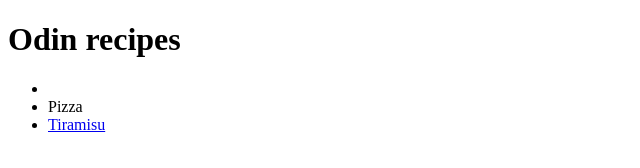
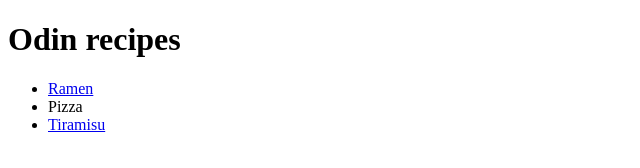
Before and after one commit to Jobreque/odin-recipes, a plain HTML site: page index.html in a window 1280 px wide. Shown: the full height of the page, 0-640 px from the left. Drawn offline with Linux system fonts and the light colour scheme.

Commit message:
Updated HTML

```diff
--- a/index.html
+++ b/index.html
@@ -3,24 +3,17 @@
 
 <head>
   <meta charset="UTF-8" />
-  <link rel="stylesheet" href="/style.css" />
-  <link rel="icon" type="image/svg+xml" href="/vite.svg" />
   <meta name="viewport" content="width=device-width, initial-scale=1.0" />
-  <title>Vite</title>
+  <title>Odin Recipes</title>
 </head>
 
 <body>
-  <div>
-    <h1>Odin recipes</h1>
-    <ul>
-      <li><a href="https://www.allrecipes.com/recipe/263054/chicken-ramen-bowl/"></a></li>
-      <li><a href="https://www.allrecipes.com/recipe/220190/ds-taco-pizza/"></a>Pizza</li>
-      <li><a href="https://www.allrecipes.com/recipe/27136/emilys-famous-tiramisu/">Tiramisu</a></li>
-    </ul>
-  </div>
-
-
-  <script type="module" src="/src/main.js"></script>
+  <h1>Odin recipes</h1>
+  <ul>
+    <li><a href="https://www.allrecipes.com/recipe/263054/chicken-ramen-bowl/">Ramen</a></li>
+    <li><a href="https://www.allrecipes.com/recipe/220190/ds-taco-pizza/"></a>Pizza</li>
+    <li><a href="https://www.allrecipes.com/recipe/27136/emilys-famous-tiramisu/">Tiramisu</a></li>
+  </ul>
 </body>
 
 </html>
```
